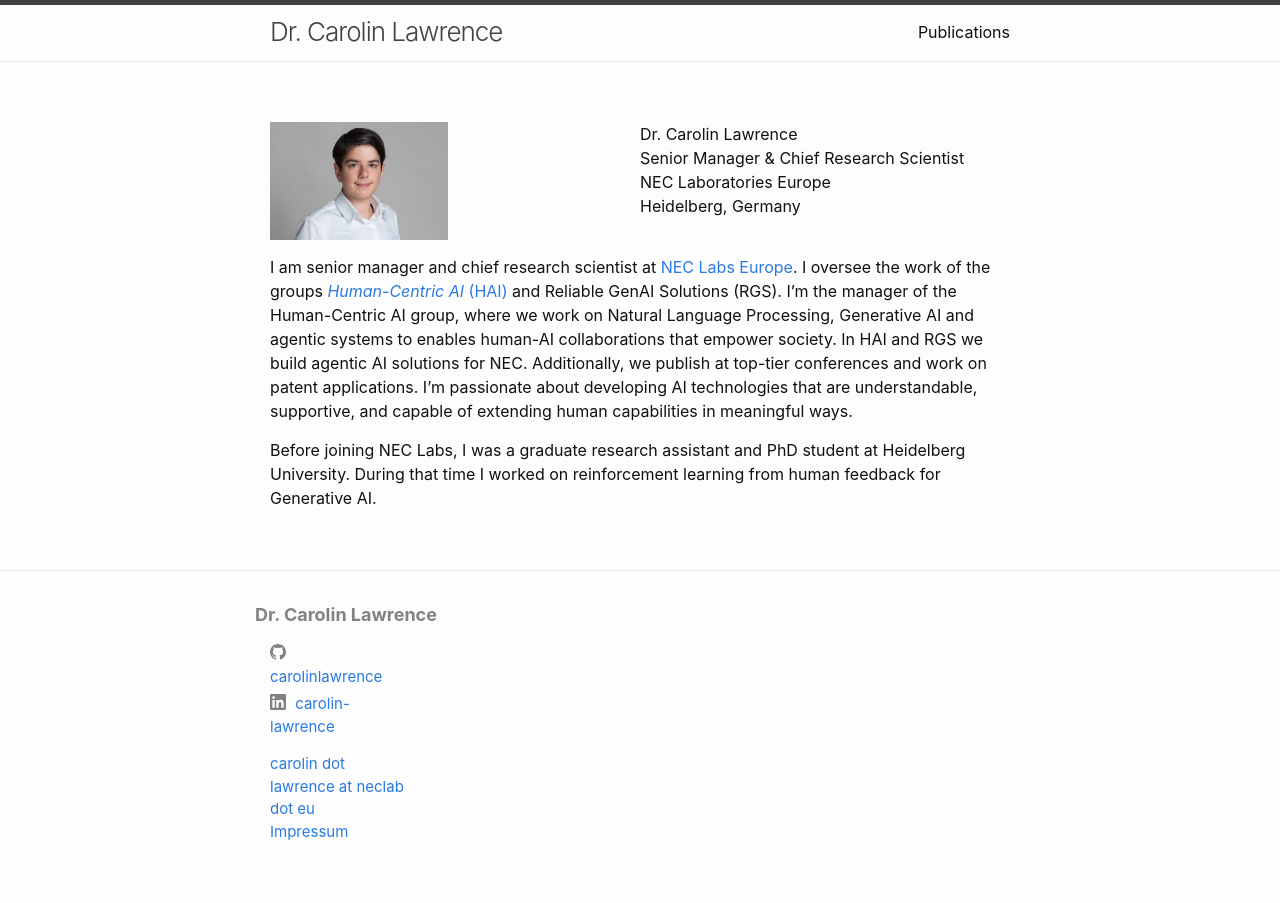
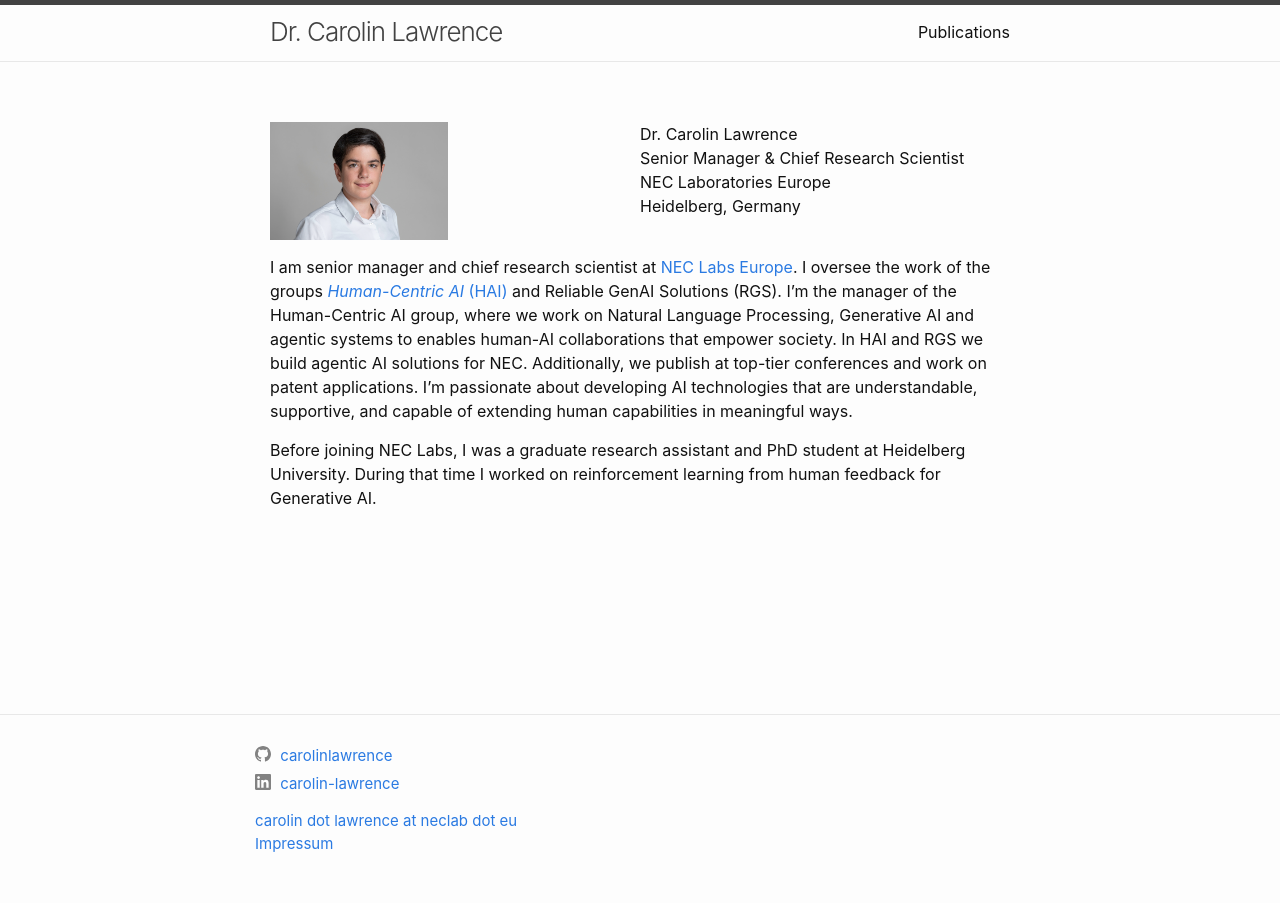
Before and after one commit to carolinlawrence/carolinlawrence.github.io, a Jekyll site: the page built from index.markdown, in a window 1280 px wide. Built offline with Jekyll 4.4.1, drawn with Linux system fonts in a browser that asks for light colours.

Commit message:
Update footer.html

```diff
--- a/_includes/footer.html
+++ b/_includes/footer.html
@@ -4,8 +4,6 @@
   <div class="wrapper">
 
     <div class="footer-col-wrapper">
-        <h2 class="footer-heading"><b>{{ site.title | escape }}</b></h2>
-      <div class="footer-col footer-col-2">
         {%- include social.html -%}
         <ul class="contact-list">
           <li class="p-name">
@@ -14,7 +12,6 @@
            <li><a href="/etc/imprint.html">Impressum</a></li>
         </ul>
       </div>
-      </div>
     </div>
 
   </div>
```
